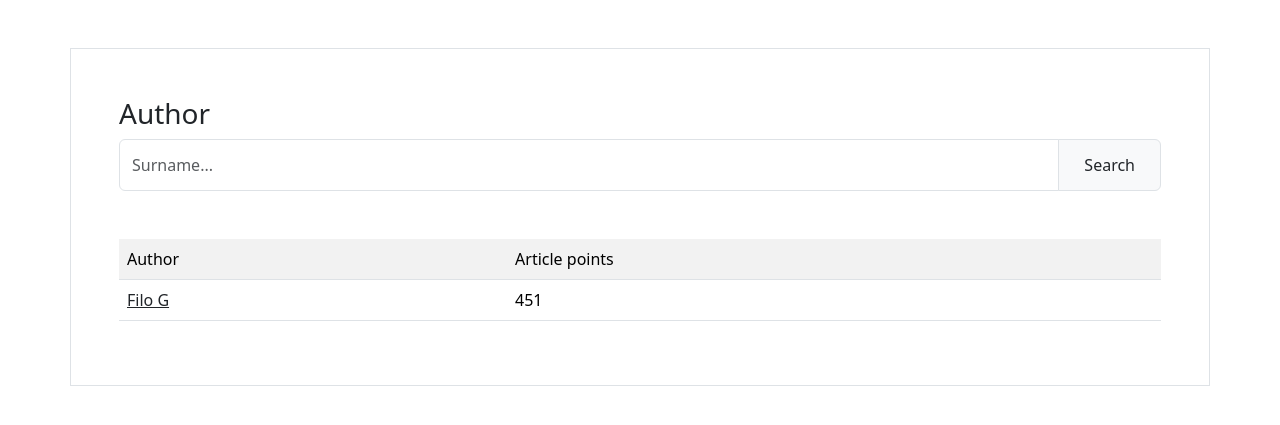
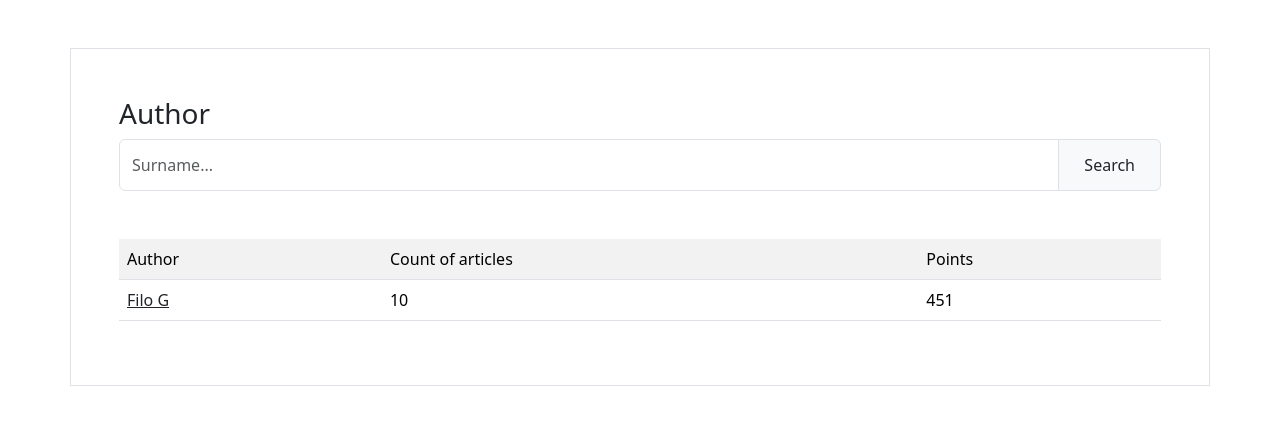
Before and after one commit to martekbarek/biblos_scaper, a Django app: page / in a window 1280 px wide. Shown: the top 425 px of the page. Run offline with Django 4.2, Linux system fonts and the light colour scheme; data comes from the database, SQL or seed files in the repository; both versions use the stored data as it was after the commit; some libraries are stand-ins or nearby versions.

Commit message:
Count articles for author

```diff
--- a/scraper/biblos/templates/biblos/dashboard.html
+++ b/scraper/biblos/templates/biblos/dashboard.html
@@ -28,13 +28,15 @@
     <table class="table table-striped">
         <tr>
             <td>Author</td>
-            <td>Article points</td>
+            <td>Count of articles</td>
+            <td>Points</td>
         </tr>
 
-        {% for author, points in dict.items %}
+        {% for author, values in dict.items %}
         <tr>
             <td><a href="{% url 'articles' id=author.id %}" class="link-dark">{{author.name}}</a></td>
-            <td>{{points}}</td>
+            <td>{{values.1}}</td>
+            <td>{{values.0}}</td>
         </tr>
         {% endfor %}
     </table>
--- a/scraper/biblos/views.py
+++ b/scraper/biblos/views.py
@@ -17,7 +17,9 @@ def dashboard(request):
         points = 0
         for article in articles:
             points+=article.points
-        dict.update({ author : points })
+        articles_count = articles.count()
+        if points>0:
+            dict.update({ author : [points,articles_count] })
 
     return render(request, 'biblos/dashboard.html', context={'dict' : dict})
 
```
Also changed, not shown: scraper/db.sqlite3.
